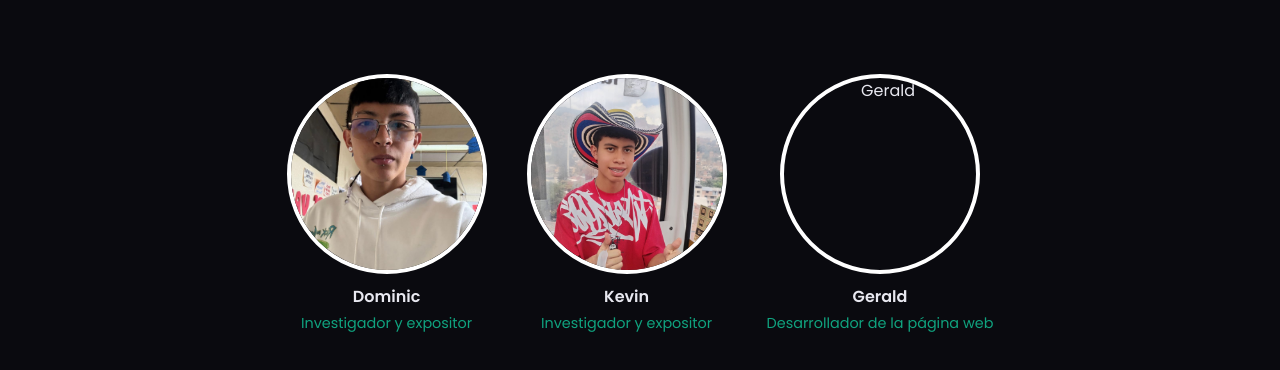
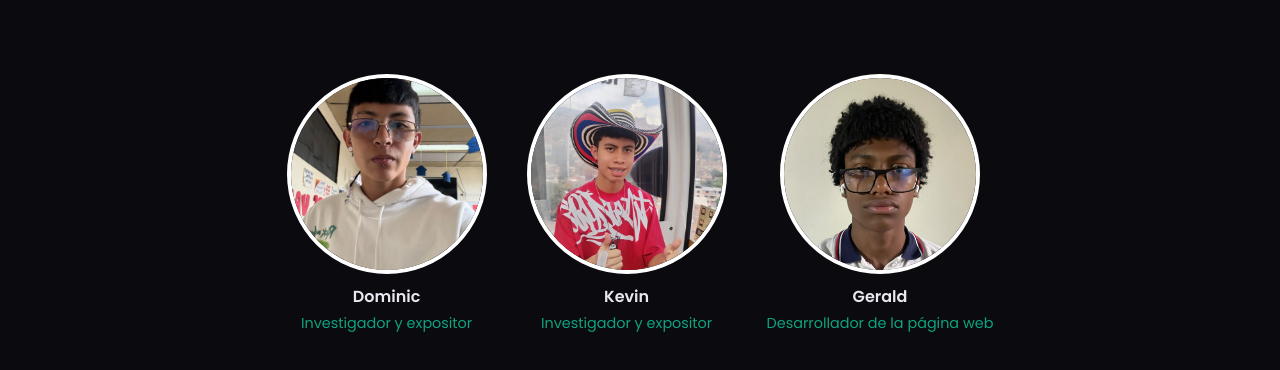
Before and after one commit to Gerald972/ByteBuilder, a website: page index.html in a window 1280 px wide. Shown: the part 802-1172 px from the top of the page. Drawn offline with Linux system fonts and the light colour scheme.

Commit message:
Fix formatting issues in index.html

```diff
--- a/index.html
+++ b/index.html
@@ -80,7 +80,7 @@
             <span class="rol">Investigador y expositor</span>
         </div>
         <div class="persona">
-            <img src="foto3.jpg" alt="Gerald">
+            <img src="gerald.jpg.jpeg" alt="Gerald">
             <p>Gerald</p>
             <span class="rol">Desarrollador de la página web</span>
         </div>
```
